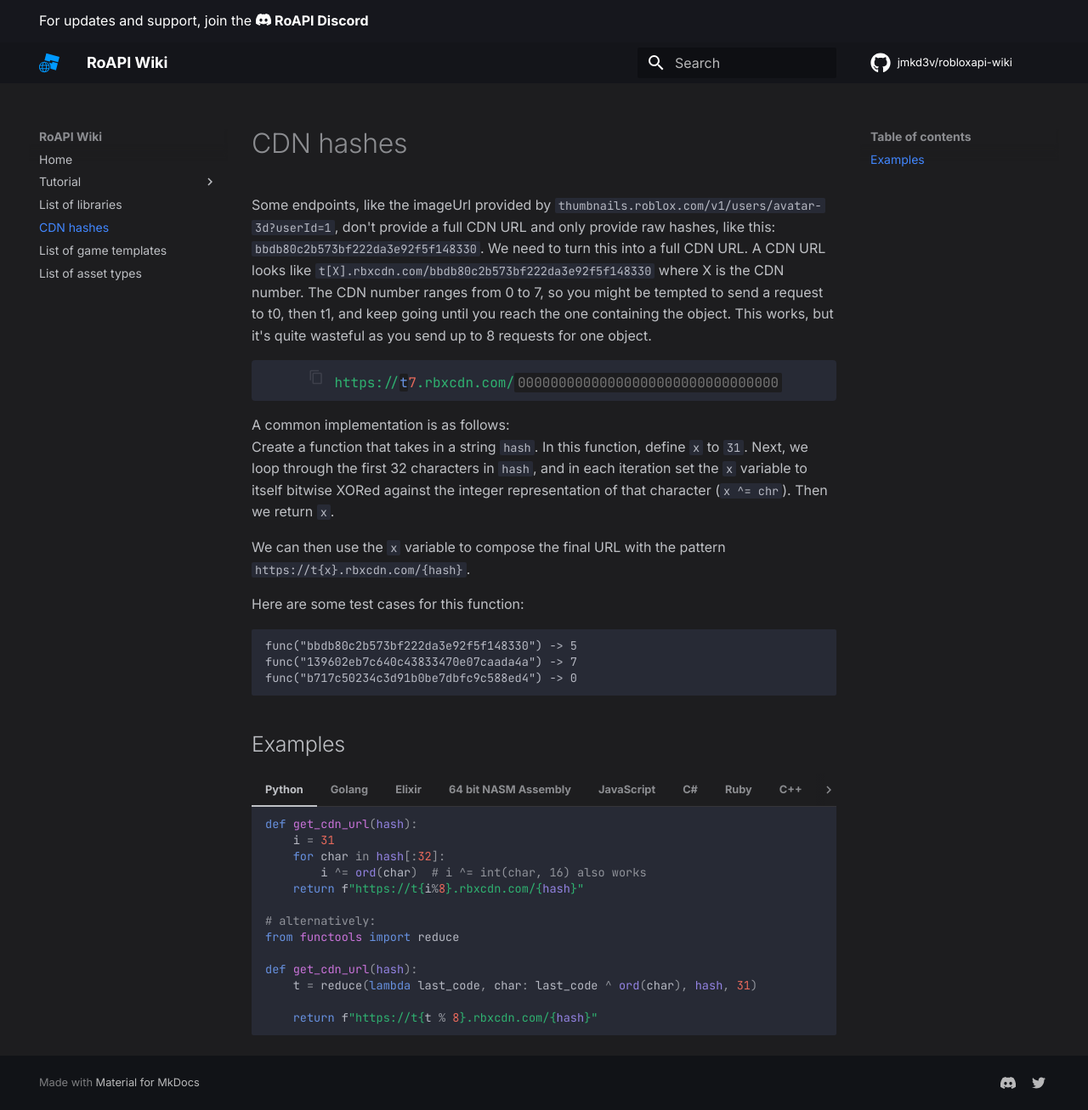
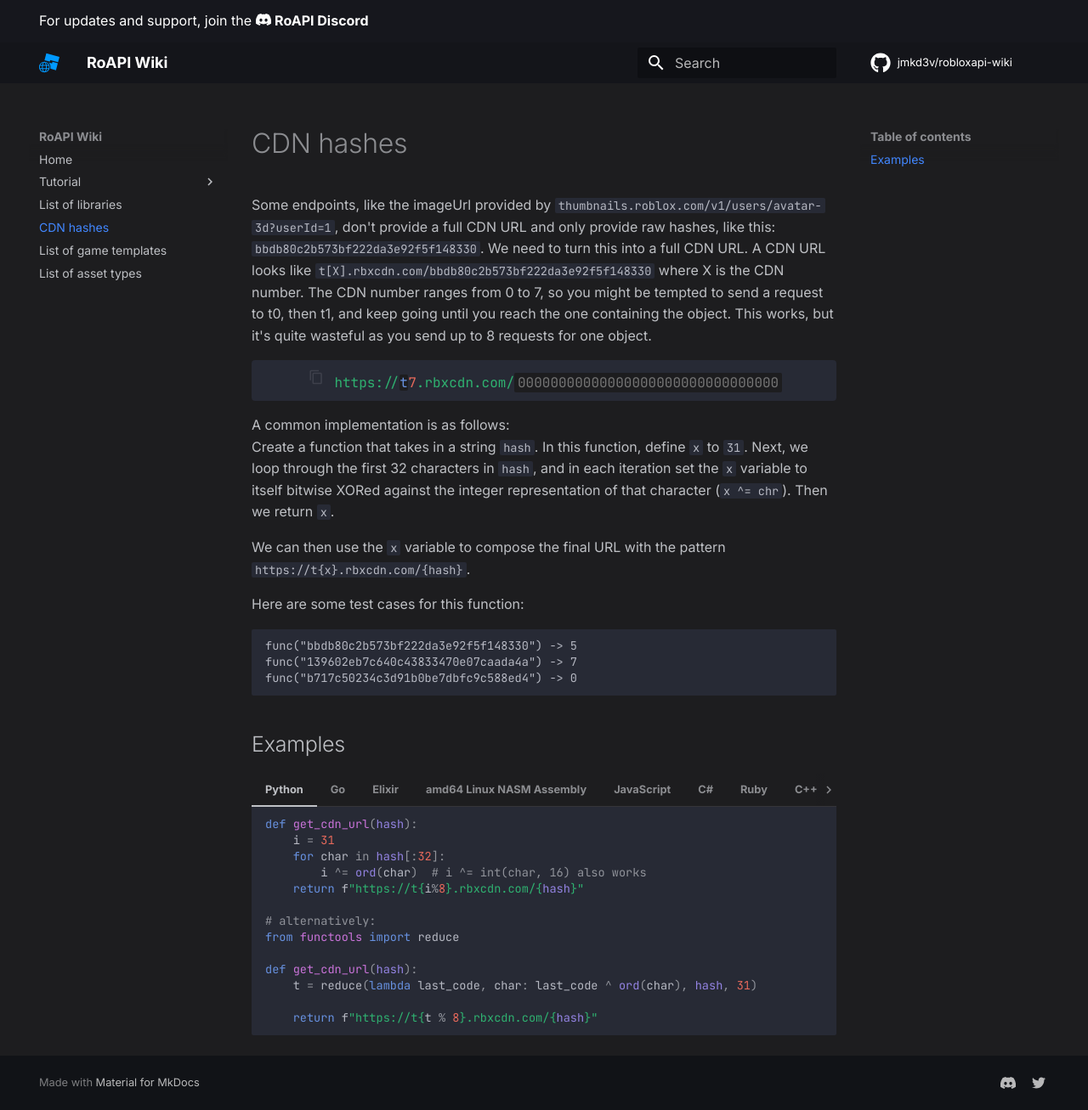
Before and after one commit to jmkd3v/robloxapi-wiki, an MkDocs documentation site: the page built from docs/cdn-hashes.md, in a window 1280 px wide and 1307 px high. Shown: the whole window at 85% size. Built offline with MkDocs 1.6.1 and Material for MkDocs 9.7.7, drawn with Linux system fonts in a browser that asks for light colours; comment, search, counter and statistics services are not loaded; part of the change alters nothing that is shown.

````diff
--- a/docs/cdn-hashes.md
+++ b/docs/cdn-hashes.md
@@ -77,13 +77,12 @@ func("b717c50234c3d91b0be7dbfc9c588ed4") -> 0
 
         return f"https://t{t % 8}.rbxcdn.com/{hash}"
     ```
-=== "Golang"
+=== "Go"
     ```go
 	package pkg
 
 	import "fmt"
 
-	// GetCdnUrl
 	func GetCdnUrl(hash string) string {
 		if hash == "" {
 			panic("hash is empty")
@@ -112,11 +111,15 @@ func("b717c50234c3d91b0be7dbfc9c588ed4") -> 0
       end
     end
     ```
-=== "64 bit NASM Assembly"
+=== "amd64 Linux NASM Assembly"
+    Commands to run, tested on an amd64 Arch Linux installation:
+    ``` { .bash .copy }
+    nasm -felf64 cdn_hash.asm -o cdn_hash.o
+    gcc -m64 -o cdn_hash cdn_hash.o
+    ./cdn_hash
+    ```
+
     ```nasm
-    ; nasm -felf64 cdn_hash.asm -o cdn_hash.o
-    ; gcc -m64 -o cdn_hash cdn_hash.o -no-pie
-    ; ./cdn_hash
     extern printf, snprintf
 
     section .text
@@ -136,18 +139,16 @@ func("b717c50234c3d91b0be7dbfc9c588ed4") -> 0
         jmp .is_at_end
 
     .xor_t:
-        push rax
-        ; rax is 8 bytes, get the first byte by AND'ing it by 255
-        mov rax, [rax]
-        and rax, 0xFF
-        xor rdi, rax
-        pop rax
+        ; zero-extend the character (1 byte) so the other 7 bytes of rdx do not contain garbage data, from my testing it works
+        ; even with the garbage but it's better to be safe
+        movzx rdx, byte [rax]
+        xor rdi, rdx
 
         ; increment hash pointer
         inc rax
 
     .is_at_end:
-        cmp byte[rax], 0
+        cmp byte [rax], 0
         jne .xor_t
 
     .fmt_cdn_url:
@@ -159,17 +160,17 @@ func("b717c50234c3d91b0be7dbfc9c588ed4") -> 0
         ; t
         mov rcx, rdx
         ; buffer
-        lea rdi, [cdn_url]
+        lea rdi, [rel cdn_url]
         ; buffer size
         mov rsi, 55
         ; format
-        lea rdx, [url_fmt]
+        lea rdx, [rel url_fmt]
         ; hash
         pop rax
         mov r8, rax
         push rax
         xor rax, rax
-        call snprintf
+        call [rel snprintf wrt ..got]
 
         pop rax
         pop r8
@@ -181,16 +182,16 @@ func("b717c50234c3d91b0be7dbfc9c588ed4") -> 0
         ret
 
     main:
-        lea rax, [hash]
+        lea rax, [rel hash]
         call get_cdn_url
 
-        lea rdi, [s_fmt]
-        lea rsi, [cdn_url]
+        lea rdi, [rel s_fmt]
+        lea rsi, [rel cdn_url]
         xor rax, rax
-        call printf
+        call [rel printf wrt ..got]
 
         mov rax, 60
-        mov rdi, 0
+        xor rdi, rdi
         syscall
 
     section .data
@@ -198,7 +199,6 @@ func("b717c50234c3d91b0be7dbfc9c588ed4") -> 0
         s_fmt: db "%s", 10, 0
         url_fmt: db "https://t%d.rbxcdn.com/%s", 0
         hash: db "bbdb80c2b573bf222da3e92f5f148330", 0
-
     ```
 === "JavaScript"
     ```js
````
